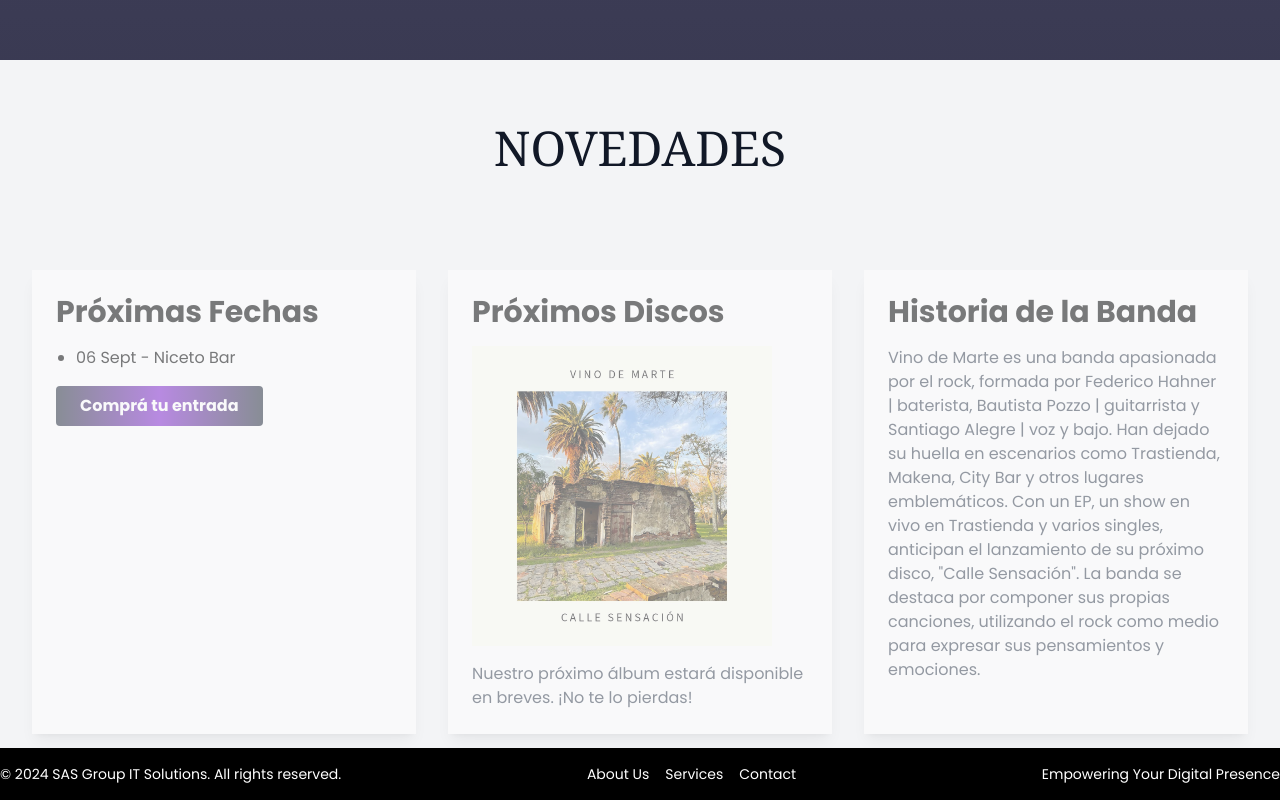
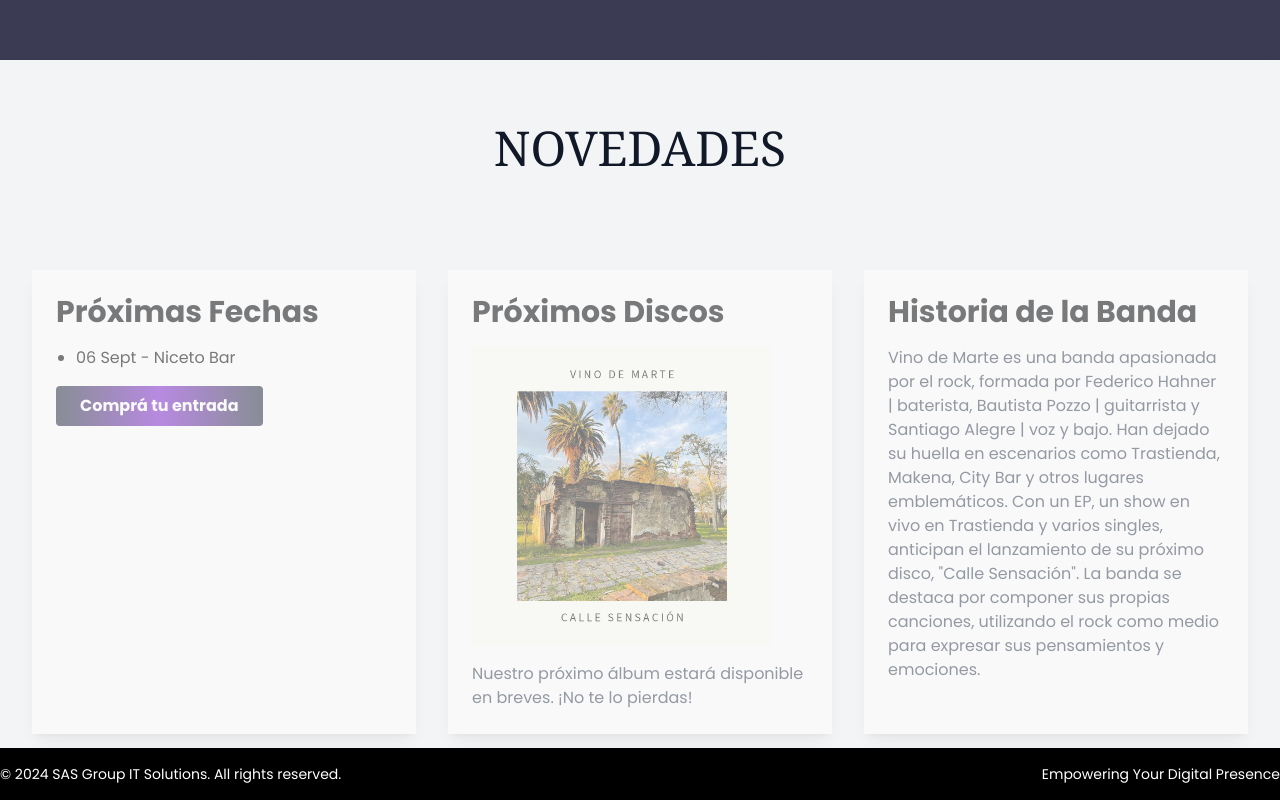
Before and after one commit to alegresantisp/vinodemarteoficial, a Next.js app: page / in a window 1280 px wide. Shown: the part 2340-3140 px from the top of the page. Built offline with nearby package versions, Linux system fonts and the light colour scheme.

Commit message:
actualizacion

```diff
--- a/src/components/Footer/Footer.tsx
+++ b/src/components/Footer/Footer.tsx
@@ -7,11 +7,7 @@ const Footer = () => {
         <div className="text-center md:text-left mb-4 md:mb-0">
           <p className="text-sm">&copy; 2024 SAS Group IT Solutions. All rights reserved.</p>
         </div>
-        <div className="flex space-x-4">
-          <a href="#about" className="text-sm hover:underline">About Us</a>
-          <a href="#services" className="text-sm hover:underline">Services</a>
-          <a href="#contact" className="text-sm hover:underline">Contact</a>
-        </div>
+
         <div className="text-center md:text-right mt-4 md:mt-0">
           <p className="text-sm">Empowering Your Digital Presence</p>
         </div>
```
